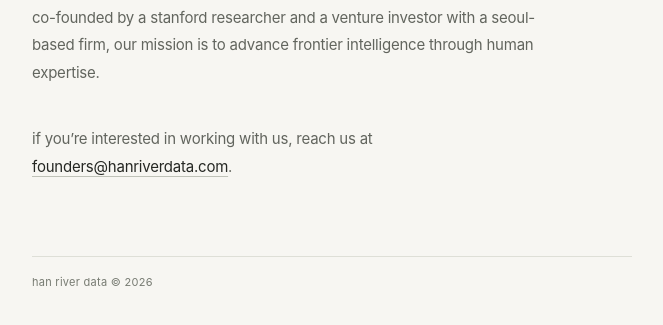
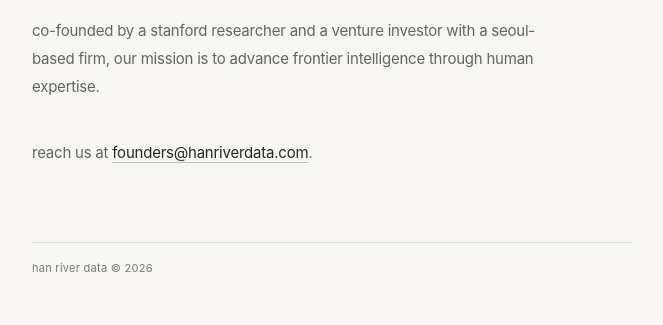
Before and after one commit to jelee2000/hanriverdata, a plain HTML site: page index.html in a window 1280 px wide. Shown: the part 407-732 px from the top of the page, without its empty margins (308-971 px from the left). Drawn offline with Linux system fonts and the light colour scheme.

Commit message:
Shorten contact line

```diff
--- a/index.html
+++ b/index.html
@@ -55,7 +55,7 @@
         <h2 id="mission">high-quality data for<br>frontier intelligence.</h2>
         <p>we work with domain experts and operators across korea to create high-quality training data for advanced ai models.</p>
         <p>co-founded by a stanford researcher and a venture investor with a seoul-based firm, our mission is to advance frontier intelligence through human expertise.</p>
-        <p class="contact">if you’re interested in working with us, reach us at <a href="mailto:founders@hanriverdata.com">founders@hanriverdata.com</a>.</p>
+        <p class="contact">reach us at <a href="mailto:founders@hanriverdata.com">founders@hanriverdata.com</a>.</p>
       </section>
       <footer>han river data © 2026</footer>
     </main>
```
